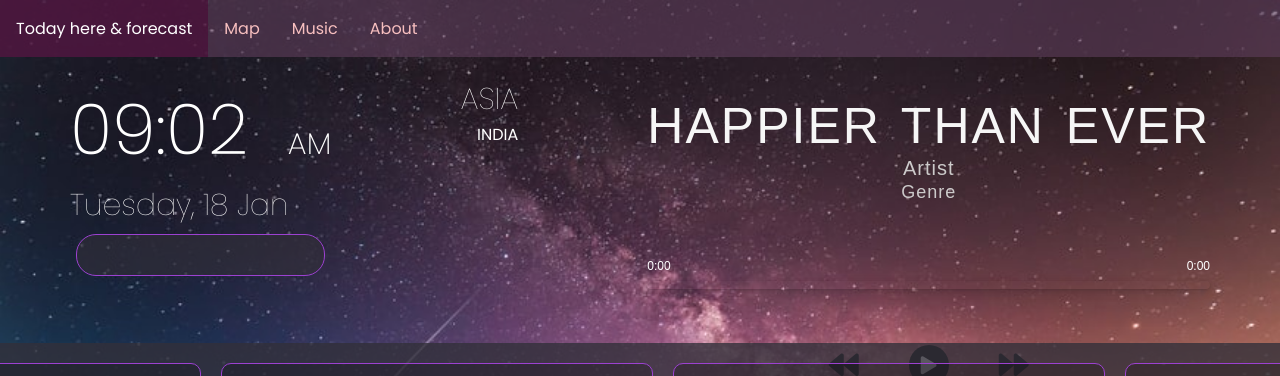
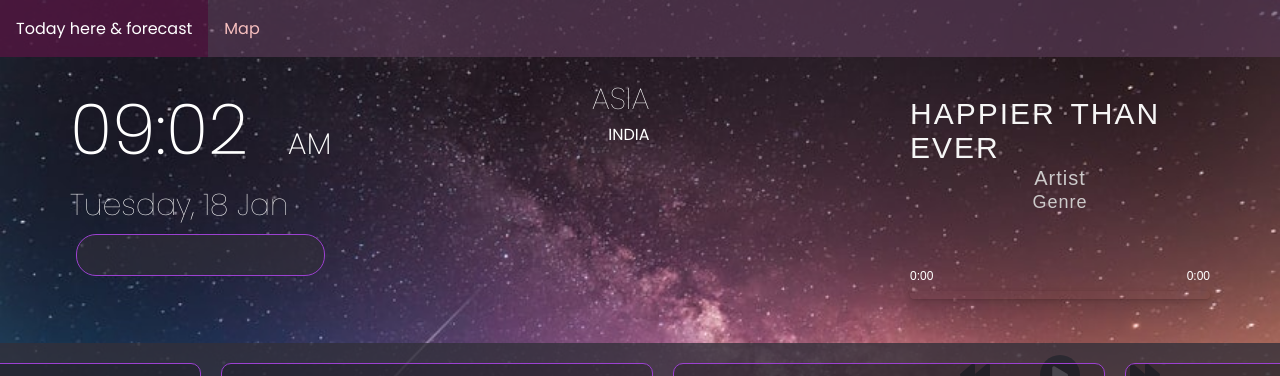
Before and after one commit to codex-99/music-weather-app, a plain HTML site: page index.html in a window 1280 px wide. Shown: the top 376 px of the page. Drawn offline with nearby package versions, Linux system fonts and the light colour scheme; a web font is replaced by a local one.

Commit message:
Integrated music in weather app

```diff
--- a/css/style1.css
+++ /dev/null
@@ -1,164 +0,0 @@
-
-*,
-*::before,
-*::after {
-	margin: 0;
-	padding: 0%;
-	box-sizing: border-box;
-}
-
-html {
-	font-size: 62.5%;
-
-}
-
-.main_div {
-	width: 100vw;
-	height: 100vh;
-	background-color: #f6f6f6;
-	display: grid;
-	place-items: center;
-}
-
-.music_container {
-	width: 37rem;
-	height: 60rem;
-	background-color: #ffffff;
-	border-radius: 2rem;
-	box-shadow: 0 1.2rem 3rem 0.5rem rgba(0, 0, 0, 0.2);
-	padding: 3rem;
-	text-align: center;
-}
-
-.music_container #title {
-	text-transform: uppercase;
-	letter-spacing: 0.2rem;
-	word-spacing: 0.5rem;
-	color: #171717;
-	margin: 2rem 0 0.5rem 0;
-	font-size: 2.5rem;
-	font-weight: 500;
-	text-shadow: 0 0.3rem 0.5rem rgba(0, 0, 0, 0.3);
-}
-
-.music_container #artist {
-	color: #cccaca;
-	text-transform: capitalize;
-	letter-spacing: 0.1rem;
-	font-size: 2rem;
-	margin-bottom: 0.5rem;
-	font-weight: 300;
-}
-.music_container #genre {
-	color: #cccaca;
-	text-transform: capitalize;
-	letter-spacing: 0.1rem;
-	font-size: 1.8rem;
-	margin-bottom: 4rem;
-	font-weight: 300;
-}
-
-.img_container {
-	width: 25rem;
-	height: 25rem;
-	margin: auto;
-}
-
-img {
-	width: 80%;
-	height: 80%;
-	border-radius: 100%;
-	object-fit: cover;
-	box-shadow: 0 1.2rem 3rem 0.5rem rgba(0, 0, 0, 0.4);
-}
-
-.music_controls {
-	width: 200px;
-	display: flex;
-	justify-content: space-between;
-	align-items: center;
-	margin: auto;
-	margin-top: 2.5rem;
-}
-
-.music_controls .fas {
-	color: #111111;
-	font-size: 2rem;
-	cursor: pointer;
-	filter: drop-shadow(0 1.2rem 3rem 0.5rem rgba(0, 0, 0, 0.4));
-}
-
-.music_controls .fas:hover {
-	color: grey;
-}
-
-.music_controls .main_button {
-	width: 5rem;
-	height: 5rem;
-	border-radius: 50%;
-	background-color: #111;
-	color: #f6f6f6;
-	display: flex;
-	justify-content: center;
-	align-items: center;
-	font-size: 1.4rem;
-}
-
-.music_controls .fa-play:hover {
-	background-color: #f6f6f6;
-	color: #111;
-	box-shadow: 0 1rem 2rem 0.2rem rgba(0, 0, 0, 0.4);
-}
-.music_controls .fa-pause:hover {
-	background-color: #f6f6f6;
-	color: #111;
-	box-shadow: 0 1rem 2rem 0.2rem rgba(0, 0, 0, 0.4);
-}
-
-.progress_bar {
-	width: 100%;
-	height: auto;
-	padding: 1rem 0;
-	margin-top: 1rem;
-}
-
-.progress_div {
-	width: 100%;
-	height: 0.5rem;
-	box-shadow: 0 1px 2px rgba(0, 0, 0, 0.07), 0 2px 4px rgba(0, 0, 0, 0.07),
-		0 4px 8px rgba(0, 0, 0, 0.07), 0 8px 16px rgba(0, 0, 0, 0.07),
-		0 16px 32px rgba(0, 0, 0, 0.07), 0 32px 64px rgba(0, 0, 0, 0.07);
-	border-radius: 4rem;
-	position: relative;
-	margin-top: 0.5rem;
-	transition: all 1s linear;
-	-moz-transition: all 1s linear;
-	-o-transition: all 1s linear;
-	-webkit-transition: all 1s linear;
-	cursor: pointer;
-	-webit-appearance: none;
-	appearance: none;
-}
-
-.progress {
-	position: absolute;
-	top: 0;
-	left: 0;
-	width: 0%;
-	height: 100%;
-	background-color: #111;
-	border-radius: 4rem;
-	transition: width 1s linear;
-	-moz-transition: width 1s linear;
-	-o-transition: width 1s linear;
-	-webkit-transition: width 1s linear;
-	cursor: pointer;
-	-webit-appearance: none;
-	appearance: none;
-}
-
-.progress_duration {
-	display: flex;
-	justify-content: space-between;
-	font-size: 1.2rem;
-}
--- a/index.html
+++ b/index.html
@@ -16,8 +16,6 @@
     <div class="sidebar">
         <a class="active" href="#home">Today here & forecast</a>
         <a href="map.html">Map</a>
-        <a href="music.html">Music</a>
-        <a href="#about">About</a>
     </div>
     <div class="container">
         <div class="current-info">
--- a/style.css
+++ b/style.css
@@ -1,5 +1,10 @@
 @import url('https://fonts.googleapis.com/css2?family=Grand+Hotel&family=Poppins:wght@100;200;400;700&display=swap');
 @import url("https://fonts.googleapis.com/css2?family=Josefin+Sans:ital,wght@0,100;0,200;0,300;0,400;0,500;0,600;0,700;1,100;1,200;1,300;1,400;1,500;1,600;1,700&family=Parisienne&display=swap");
+
+.music_container{
+    width: 300px;
+    height: 300px;
+}
 
 
 .music_container #title {
@@ -8,9 +13,11 @@
 	word-spacing: 5px;
 	color: #f6f6f6;
 	margin: 20px 0 2px 0;
-	font-size: 50px;
+	font-size: 30px;
 	font-weight: 500;
     font-family: "Jost", sans-serif;
+    display: flex;
+	justify-content: center;
 }
 
 .music_container #artist {
```
Also changed, not shown: music.html (deleted, +0 -44 lines), music.js (deleted, +0 -14 lines).
